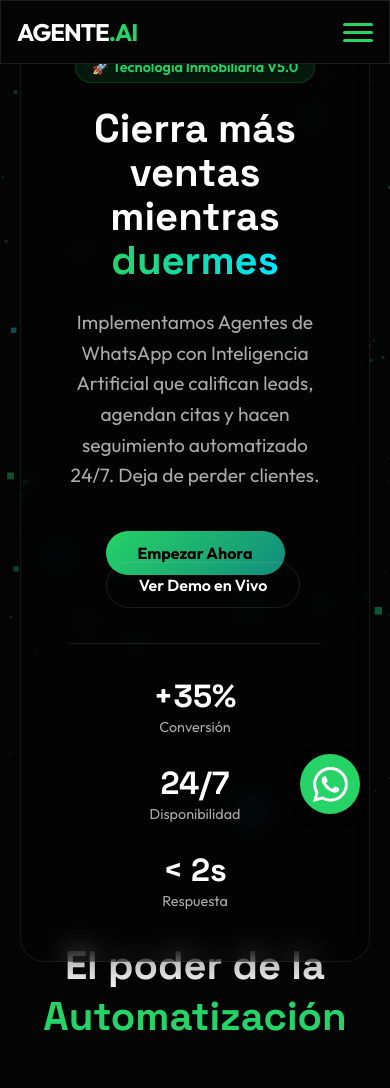
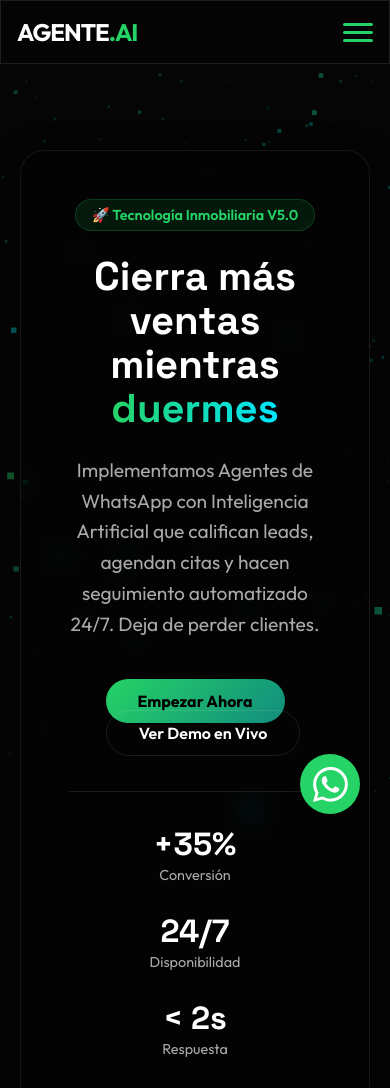
Before and after one commit to josealfredo79/agentelanding, a website: page index.html in a window 390 px wide. Shown: the top 1088 px of the page. Drawn offline with nearby package versions, Linux system fonts and the light colour scheme.

Commit message:
Fix mobile hero section visibility: increase padding and alignment

```diff
--- a/css/styles.css
+++ b/css/styles.css
@@ -143,7 +143,7 @@
 
 /* Hero */
 .hero {
-    height: 100vh;
+    min-height: 100vh;
     display: flex;
     align-items: center;
     justify-content: center;
@@ -440,6 +440,11 @@
 
 /* Responsive */
 @media (max-width: 768px) {
+    .hero {
+        padding-top: 150px;
+        align-items: flex-start;
+    }
+
     .hero h1 {
         font-size: 2.5rem;
     }
```
